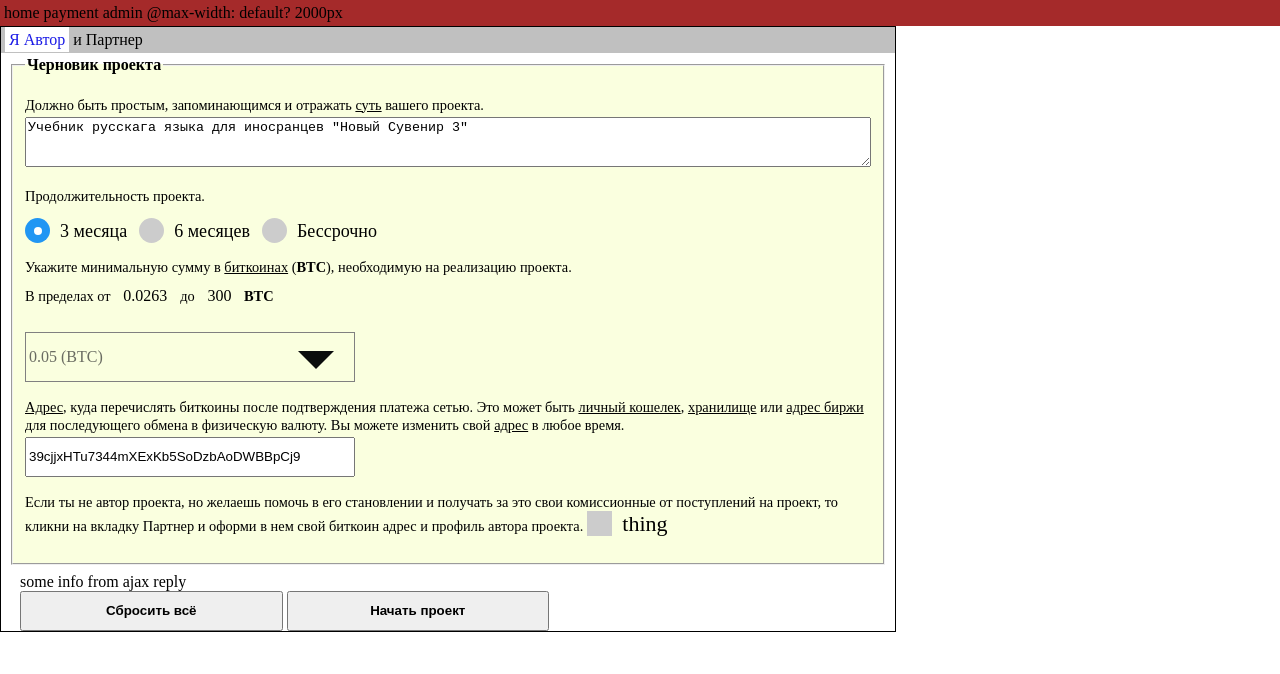
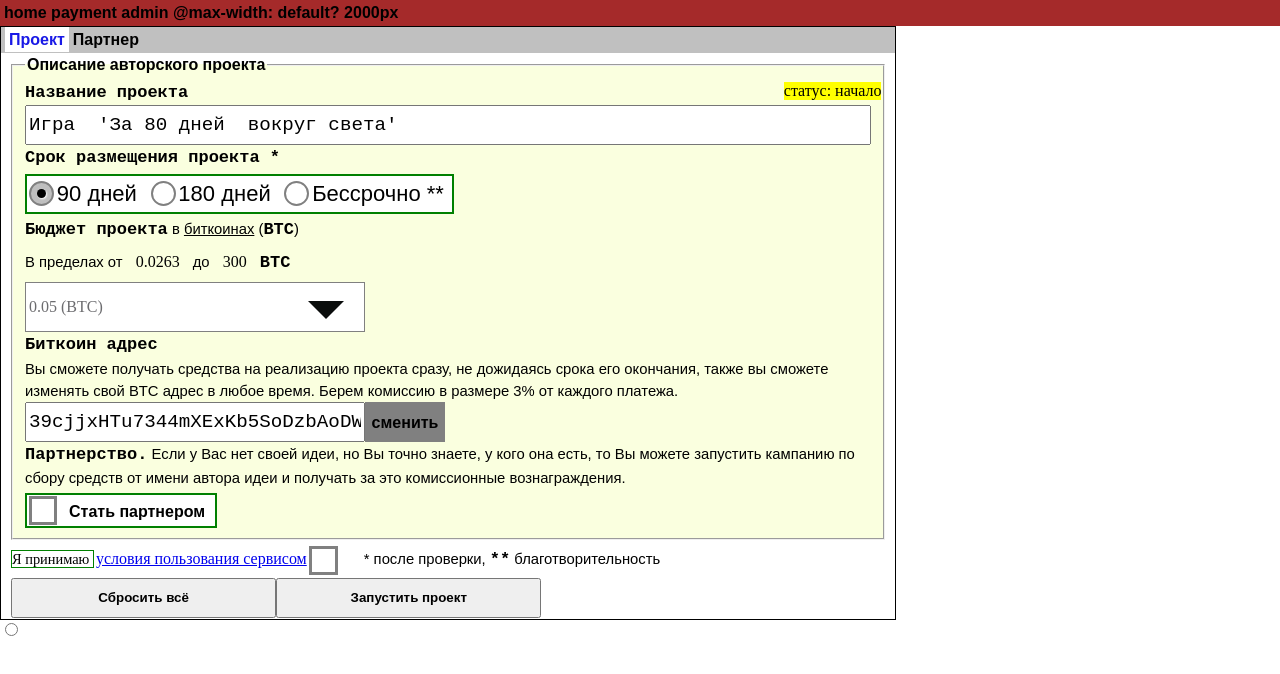
Before and after one commit to Globik/vk_btc, a website: page samples/2param2.html in a window 1280 px wide. Drawn offline with Linux system fonts and the light colour scheme.

Commit message:
some disign

```diff
--- a/samples/2param2.html
+++ b/samples/2param2.html
@@ -12,29 +12,28 @@
 <nav style="background:brown;">home payment admin <span id="med">@</span></nav>
 <section id="main2">
 <form id="formAdmin" data-typ="owner" name="twoparam" method="" action="/me" enctype="">
-<nav><span class="tabi active" data-typ="owner">Я Автор</span><span class="tabi" data-typ="partner">и Партнер</span></nav>
+<nav><span class="tabi active" data-typ="owner">Проект</span><span class="tabi" data-typ="partner">Партнер</span></nav>
 <article id="articleOwner" class="tab-contenti active">
-<fieldset><legend><b>Черновик проекта</b></legend>
-<p>
-<span class="span-beschreib">Должно быть простым, запоминающимся и отражать <ins>суть</ins> вашего проекта.</span>
-<textarea name="gesamtziel" placeholder="for what?" required>Учебник русскага языка для иносранцев "Новый Сувенир 3"</textarea>
-</p>
-<p>
-<span class="span-beschreib">Продолжительность проекта.</span>
+<fieldset><legend><b>Описание авторского проекта</b></legend>
+<div id="me-status"><span id="ms">статус: </span><span id="mcurr">начало</span></div>
+<span class="span-beschreib"><b>Название проекта</b></span><br>
+<input type="text" name="gesamtziel" placeholder="название проекта" required value="Игра  'За 80 дней  вокруг света'"/><br>
+
+<span class="span-beschreib"><b>Срок размещения проекта *</b></span><br>
 
 <div class="div-dauern">
-<label class="cntlb">3 месяца<input type="radio" checked name="dauern" value="1"/><span class="mark"></span></label>
-<label class= "cntlb">6 месяцев<input type="radio" name="dauern" value="2"/><span class="mark"></span></label>
-<label class="cntlb">Бессрочно<input type="radio" name="dauern" value="3"/><span class="mark"></span></label>
-</div>
-</p>
-<p>
-<span class="span-beschreib">Укажите минимальную сумму в <ins>биткоинах</ins> (<abbr><b>BTC</b></abbr>), необходимую на реализацию проекта.</span>
+<label class="cntlb">90 дней<input type="radio" checked name="dauern" value="1"/><span class="mark"></span></label>
+<label class= "cntlb">180 дней<input type="radio" name="dauern" value="2"/><span class="mark"></span></label>
+<label class="cntlb">Бессрочно **<input type="radio" name="dauern" value="3"/><span class="mark"></span></label>
+</div><br>
+
+
+<span class="span-beschreib"><b>Бюджет  проекта</b> в <ins>биткоинах</ins> (<abbr><b>BTC</b></abbr>)</span>
 <br>
 <!-- custom btc input -->
-<span id="homo" class="span-beschreib">В пределах от </span><span class="span-btc-min">0.0263</span>
+<span class="span-beschreib">В пределах от </span><span class="span-btc-min">0.0263</span>
 <span class="span-beschreib">до&nbsp;</span><span class="span-btc-max">300</span><span class="span-beschreib"> <b>BTC</b></span>
-</p>
+
 <label for="dropcheck"><input id="dropcheck" type="checkbox" hidden/>
 <!-- <span class="span-label"><b>Сумма в биткоинах:</b></span> -->
 <div id="wraptable" style="">
@@ -76,28 +75,33 @@
 <label class="keypad-lbl" data-zif="8">8</label>
 <label class="keypad-lbl" data-zif="9">9</label>
 <label class="keypad-lbl" title="point" data-zif=".">.</label>
-<label class="keypadReset" title="reset">clear</label>
-<label class="keypadBackspace" title="backspace">back</label>
+<label class="keypadReset" title="reset">сброс<!--clear--></label>
+<label class="keypadBackspace" title="backspace">назад<!-- back--></label>
 </div>
 </section>
-<!-- end custom btc input -->
+<!-- end of custom btc input -->
 
-<p>
-<span class="span-beschreib"><ins>Адрес</ins>, куда перечислять биткоины после подтверждения платежа сетью. Это может быть <ins>личный кошелек</ins>, <ins>хранилище</ins>
-или <ins>адрес биржи</ins> для последующего обмена в физическую валюту. Вы можете изменить свой <ins>адрес</ins> в любое время.</span><br>
+<span class="span-beschreib"><b>Биткоин адрес</b></span><br>
+<span class="span-beschreib">Вы сможете получать средства на реализацию
+проекта сразу, не дожидаясь срока его окончания, также вы сможете изменять свой BTC адрес в любое время.
+Берем комиссию в размере 3% от каждого платежа.</span><br>
 <input type="text" name="yourbtcadr" maxlength="34" size="34" spellcheck="false" placeholder="your btc address"
- value="39cjjxHTu7344mXExKb5SoDzbAoDWBBpCj9" required autocomplete="off" oninvalid=""/></label>
- <div><span class="span-beschreib">Если ты не автор проекта, но желаешь помочь в его становлении и получать за это
-  свои комиссионные от поступлений на проект, то кликни на вкладку Партнер
-  и оформи в нем свой биткоин адрес и профиль автора проекта.</span>
-  <label class="cntlb2">thing<input id="checkPartner" data-typ="partner" type="checkbox" name="thing" value="s"/><span class="mark2"></span></label>
+ value="39cjjxHTu7344mXExKb5SoDzbAoDWBBpCj9" required autocomplete="off" oninvalid=""/></label><div id="yrbtc-change"><span>сменить</span></div>
+ <div><span class="span-beschreib"><b>Партнерство.</b> Если у Вас нет своей идеи, но Вы точно знаете, у кого она есть,
+ то Вы можете запустить кампанию по сбору средств от имени автора идеи и получать за это комиссионные вознаграждения.
+ </span><br>
+  <label class="cntlb2"><span>Стать партнером</span>
+  <input id="checkPartner" data-typ="partner" type="checkbox" name="thing" value="s"/><span class="mark2"></span></label>
+<!-- <br> <label class="cntlb2">Принимаю <a href="/lo">условия пользования приложением</a>
+  <input id="checkPartner" data-typ="partner" type="checkbox" name="thing" value="s"/><span class="mark2"></span></label>-->
  </div>
- </p>
+
 </fieldset></article>
  <article id="articlePartner" class="tab-contenti">
  <!-- in partnership with -->
 
  <fieldset name="crowd" disabled><legend><b>Я партнер и хочу иметь процент!</b></legend>
+
  <p><span class="span-beschreib">Биткоин адрес - куда процент начислять-то?</span><br>
  <input type="text" name="hisbtcadr" maxlength="34" size="34" spellcheck="false" placeholder="your btc address"
  value="39cjjxHTu7344mXExKb5SoDzbAoDWBBpCj9" required autocomplete="off" oninvalid=""/></p>
@@ -110,10 +114,13 @@
 </fieldset>
 
 </article>
-<footer id="savity"><div>some info from ajax reply</div><input type="reset" name="firstreset" value="Сбросить всё"/>
-<input type="submit" value="Начать проект"/></footer>
+<footer id="savity">
+<span class="for-checki">Я принимаю </span><a href="/lo">условия пользования сервисом</a><label class="cntlb2 checki">
+<input id="checkPartner" data-typ="partner" type="checkbox" name="thing" value="s"/><span class="mark2"></span></label>
+<span class="span-beschreib">* после проверки, <b>**</b> благотворительность</span>
+<div style="margin-top:2px;margin-bottom:1px;"><input type="reset" name="firstreset" value="Сбросить всё"/><input type="submit" value="Запустить проект"/></div></footer>
 </form>
-</section>
+</section><input type="radio"/>
 </main>
 </body>
 <script>function on_body_onload(){is_transi();}</script>
--- a/samples/admin_gear.css
+++ b/samples/admin_gear.css
@@ -1,25 +1,33 @@
 *{box-sizing:border-box;-webkit-box-sizing:boreder-box;-moz-box-sizing:border-box;}
-body{margin:0;padding:0;}
+body{margin:0;padding:0;font-size:100%;}
 #maini {display:block;position:relative;}
 #main2{display:block;position:relative;}
-nav{background:silver;padding:4px;}
-#articleOwner,#articlePartner{background:white;padding:1px 8px 8px 8px;}
+nav{background:silver;padding:4px;font-family:sans-serif;font-weight:bold;}
+#me-status{position:absolute;background:yellow;right:0.1em;top:0.5em;display:inline-block;}
+#yrbtc-change{background:gray;display:inline-block;width:80px;text-align:center;border:1px solid gray;height:40px;
+vertical-align:bottom;}
+#yrbtc-change span{vertical-align:-0.7rem;font-family:sans-serif;font-weight:bold;}
+#articleOwner,#articlePartner{background:white;padding:1px 8px 1px 8px;position:relative;}
 .tabi{ackground:green;padding:4px;cursor:pointer;}
 .tabi.active{color:rgb(25,25,230);background:white;}
 .tab-contenti{display:none;}
 .tab-contenti.active{display:block;}
-#savity{padding-left:9px;margin-left:10px;}
-.span-beschreib{font-size:15px;font-size:0.9rem;}
-.div-dauern{margin-top:6px;}
-fieldset{background:rgb(250,255,223);margin-top:2px;}
+#savity{padding-left:9px;margin-left:1px;line-height:2.2;tet-align:center;}
+#savity.span-beschreib{text-alin:left;}
+.span-beschreib{font-size:15px;font-size:0.925rem;line-height:1.5;font-family:sans-serif;}
+.span-beschreib b{font-family:monospace;font-size:1.0625rem;}
+legend {font-family:sans-serif;}
+.div-dauern{margin-top:3px;margin-bottom:3px;border:2px solid green;font-family:sans-serif;
+display:inline-block;padding-top:5px;padding-bottom:5px;background:white;padding-left:0.05em;}
+fieldset{background:rgb(250,255,223);margin-top:2px;position:relative;}
 form{width:70%;background:initial;border:1px solid black;}
-input[type=text]{height:40px;width:50%;}
-input[type=text],input[type=number],textarea,select{margin-top:3px;}
-textarea{width:100%;height:50px;}
-input[name="yourbtcadr"]{width:330px;height:40px;}
+input[type=text]{height:40px;width:100%;font-size:1.2rem;}
+input[type=text],input[type=number],textarea,select{margin-top:0;font-family:monospace;}
+textarea{width:100%;height:25px;}
+input[name="yourbtcadr"]{width:340px;height:40px;}
 
 input[type=number]{width:80px;height:40px;font-size:140%;-moz-appearance:textfield;}
-
+input[type=submit]{}
 /*
 input[type="number"]::-webkit-inner-spin-button,input[type="number"]::-webkit-outer-spin-button{
 	-wbkit-appearance:none;
@@ -42,17 +50,17 @@ select > option{font-size:22px;}
 */
 .cntlb{
 position:relative;
-padding-left:35px;
+padding-left:29px;
 padding-right:8px;
-padding-top:3px;
+
 -webkit-user-select:none;
 -moz-user-select:none;
 -ms-user-select:none;
 user-select:none;
-font-size:18px;
+font-size:22px;
 cursor:pointer;
 }
-p.cntlb{vertical-align:middle;}
+/*p.cntlb{vertical-align:middle;}*/
 .cntlb input{
 position:absolute;
 opacity:0;
@@ -62,23 +70,26 @@ width:0;
 .mark{
 position:absolute;
 top:0;
-left:0;
+left:0.06em;
 height:25px;
 width:25px;
-background-color:#ccc;
+background-color:white;
+border:2px solid gray;
 border-radius:50%;
 }
 /*.cntlb:hover input ~ .mark{background-color:#ccc;}*/
-.cntlb input:checked ~ .mark{background-color:#2196F3;}
+.cntlb input:checked ~ .mark{background-color:/*#2196F3;*/rgba(0,0,0,0.25);}
 .mark:after{content:"";
 	position:absolute;display:none;}
-.cntlb input:checked ~ .mark:after{display:block;;
-	top:9px;
-	left:9px;
-	width:8px;
-	height:8px;
+.cntlb input:checked ~ .mark:after{
+display:block;
+	top:6px;
+	left:6px;
+	width:9px;
+	height:9px;
 	border-radius:50%;
-	background:white;
+	background: black;
+	box-shadow:1px 1px 2px white;
 	}
 
 
@@ -87,16 +98,29 @@ border-radius:50%;
 
 .cntlb2{
 position:relative;
-padding-left:35px;
-margin-bottom:12px;
+display:inline-block;
+padding-left:42px;
+adding-bottom:0.5rem;
+padding-right: 10px;
+adding-top:0.5rem;
+margin-top:3px;
+margin-left:0;
+background:white;
+height:35px;
 -webkit-user-select:none;
 -moz-user-select:none;
 -ms-user-select:none;
 cursor:pointer;
 user-select:none;
-font-size:22px;
+ont-size:22px;
+ont-size: 0.8em;
+font-weight:bold;
+border:2px solid green;
+font-family:sans-serif;
 }
+.cntlb2 span{vertical-align:-0.5rem;}
 .cntlb2 input{
+
 position:absolute;
 opacity:0;
 cursor:pointer;
@@ -104,25 +128,34 @@ height:0;
 width:0;
 }
 .mark2{
+border:3px solid gray;
 position:absolute;
+argin-left:3px;
+argin-top:3px;
+margin-top:0.1rem;
+margin-left:0.1rem;
 top:0;
 left:0;
-height:25px;
-width:25px;
-background-color:#ccc;
+eight:36px;
+idth:35px;
+height:1.8rem;
+width:1.8rem;
+background-color: white;
 /*border-radius:50%;*/
 }
 /*.cntlb2:hover input ~ .mark2{background-color:#ccc;}*/
-.cntlb2 input:checked ~ .mark2{background-color:#2196F3;}
-.mark2:after{content:"";
-	position:absolute;display:none;}
+.cntlb2 input:checked ~ .mark2{background-color:/*#2196F3;*/white;}
+.mark2:after{
+content:"";
+position:absolute;display:none;}
 .cntlb2 input:checked ~ .mark2:after{display:block;
-	top:5px;
-	left:9px;
-	width:5px;
-	height:10px;
-	border:solid white;
-	border-width: 0 3px 3px 0;
+	top:0.05rem;
+	left:0.5rem;
+	width:0.2rem;
+	idth:1rem;
+	height:0.9rem;
+	border:solid black;
+	border-width: 0 4px 4px 0;
 	-webkit-transform:rotate(45deg);
 	-ms-transform:rotate(45deg);
 	transform:rotate(45deg);
@@ -131,7 +164,8 @@ background-color:#ccc;
 	background:white;
 	*/
 	}
-
+	span.for-checki,span.for-checki a{font-size:0.9rem;border:1px solid green;margin-right:2px;}
+.cntlb2.checki{border:none;height:0;width:0;vertical-align:1.2rem;top:0;margin-left:1px;}
 
 /* CUSTOM BTC INPUT */
 #tableBtcAmount{
@@ -168,12 +202,12 @@ small{font-family:monospace;letter-spacing:1px;font-size:13px;}
 color:rgba(236,13,53,1);
 }
 #wraptable{
-width:330px;
+width:340px;
 border:1px solid gray;
 display:block;
 height:50px;
 position:relative;
-margin-top:3px;
+background:white;
 }
 #wraptable.focus{
 border-color:rgba(15,152,234,.75);
@@ -187,7 +221,7 @@ margin-top:0.06em;
 margin-bottom: 2px;
 padding-bottom:2px;
 height:auto;
-width: 330px;
+width: 339px;
 border:1px solid rgba(6,39,2,0.9);	/*rgba(15,152,234,.75);*/
 }
 @keyframes dropRed{
@@ -239,10 +273,10 @@ background:linear-gradient(gray,silver);
 
 
 .keypad-lbl{
-width:52px;
+width:54px;
 }
 .keypadReset,.keypadBackspace{
-width:108px;
+width:112px;
 }
 
 
@@ -264,7 +298,7 @@ label[for="dropcheck"]{
 cursor:pointer;
 height:auto;
 display:block;
-margin-top:4px;
+mrgin-top:4px;
 /*background:red;*/
 }
 
@@ -419,9 +453,10 @@ form{width:100%;}
 width: 100%;
 }
 .keypad-lbl,.keypadReset,.keypadBackspace{
-width:100px;height:100px;
-padding:36px;
-font-size:24px;
+width:100px;height:30px;
+padding-top:10px;
+padding-bottom:30px;
+font-size:20px;
 }
 .keypadReset,.keypadBackspace{
 width:204px;
@@ -437,7 +472,7 @@ content:"max-width:480px";
 }
 
 @media screen and (max-width:320px){
-body{}
+body{font-size:80%;}
 #med::after{
 content:"max-width:320px";
 }
@@ -447,5 +482,13 @@ content:"max-width:320px";
 .span-btc-min,.span-btc-max{font-size:10px;letter-spacing:1px;}
 #wraptable{}
 #dropBtc{}
-
+fieldset,article,main{padding:2px;}
+#me-status{display:block;position:relative;top:0;right:0;}
+.span-beschreib{font-size:80%;}
+.span-beschreib b{font-size:150%;}
+input[type="text"]{font-size:150%;width:100%;}
+.cntlb{display:block;width:100%;}
+	span.for-checki,span.for-checki a{font-size:0.7rem;}
+	input[type=submit],input[type=reset]{width:50%;}
+	#savity{margin:0;padding:0;}
 }
```
